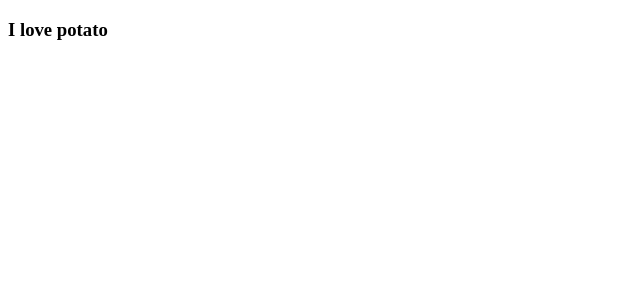
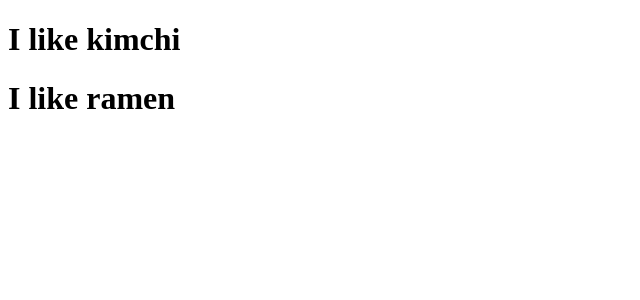
Before and after one commit to ssabii/movie-app-2019, a React (Create React App) app: page / in a window 1280 px wide. Shown: the top 300 px of the page, without its empty margins (0-640 px from the left). Built offline with nearby package versions, Linux system fonts and the light colour scheme.

Commit message:
Reusable Components with JSX + Props

```diff
--- a/src/App.js
+++ b/src/App.js
@@ -1,10 +1,15 @@
 import React from "react";
-import Potato from "./Potato";
+
+function Food({ fav }) {
+  console.log(fav);
+  return <h1>I like {fav}</h1>;
+}
 
 function App() {
   return (
     <div>
-      <Potato />
+      <Food fav="kimchi" />
+      <Food fav="ramen" />
     </div>
   );
 }
--- a/src/Potato.js
+++ /dev/null
@@ -1,7 +0,0 @@
-import React from "react";
-
-function Potato() {
-  return <h3>I love potato</h3>;
-}
-
-export default Potato;
```
